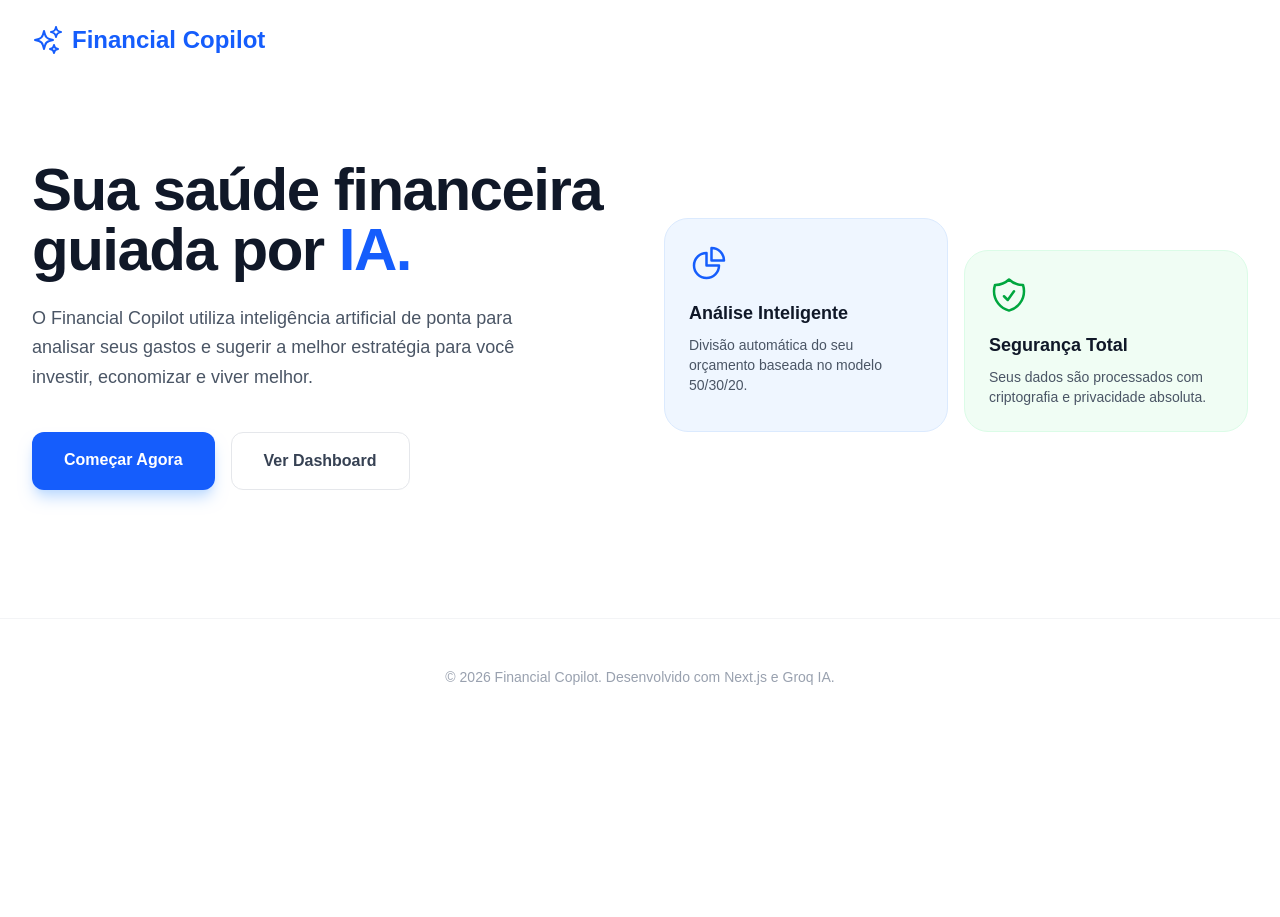
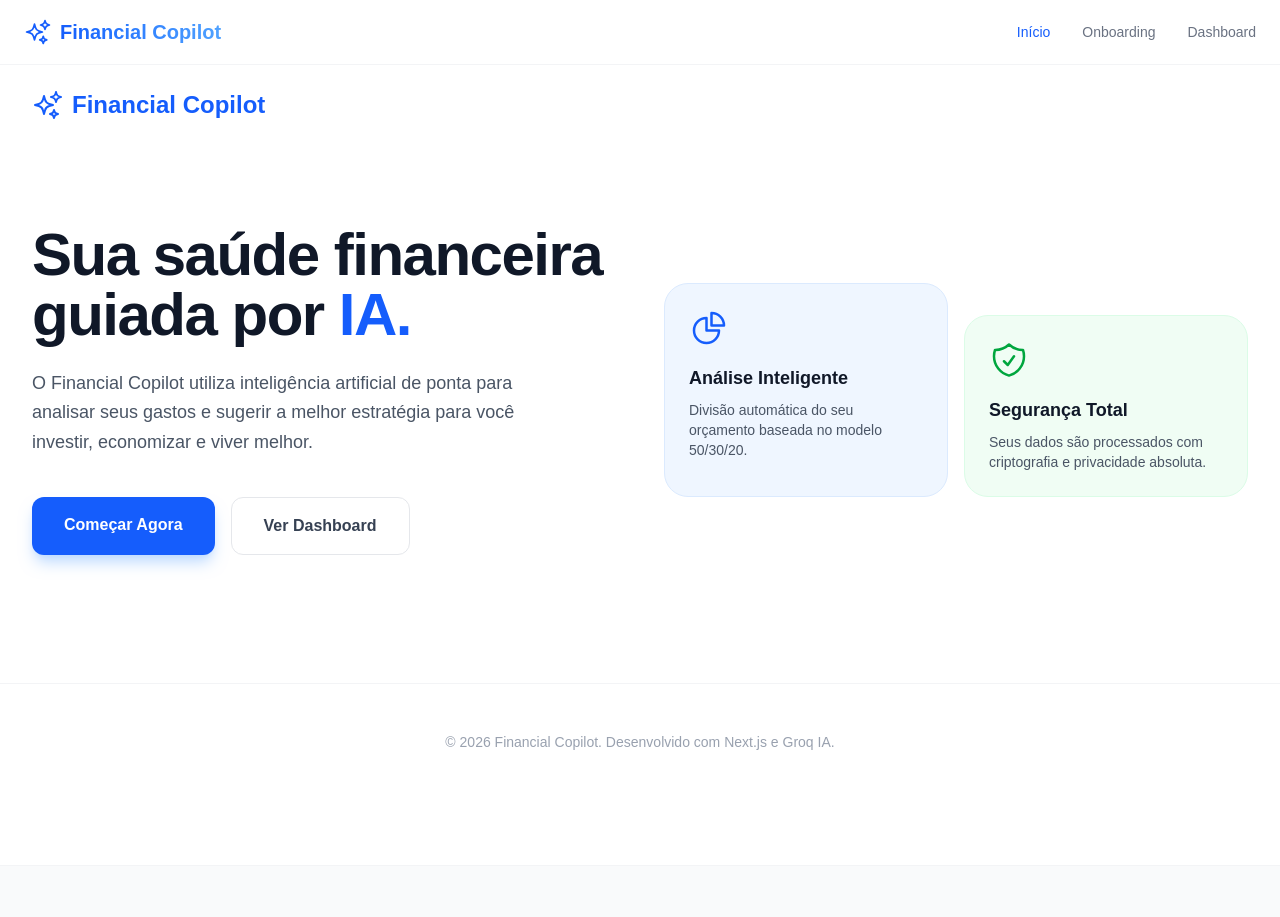
Before and after one commit to DaviRKL/financial-copilot, a Next.js app: page / in a window 1280 px wide. Shown: the top 917 px of the page. Before the commit the page ends 800 px from the top, so only its background shows below. Built offline with nearby package versions, Linux system fonts and the light colour scheme.

Commit message:
feat(ui): implement global layout system with navbar, footer and breadcrumbs

```diff
--- /dev/null
+++ b/src/components/layouts/Breadcrumbs.tsx
@@ -0,0 +1,57 @@
+import React from 'react';
+import Link from 'next/link';
+import { useRouter } from 'next/router';
+import { ChevronRightIcon, HomeIcon } from '@heroicons/react/20/solid';
+
+// Mapeamento de rotas para nomes amigáveis
+const routeLabels: Record<string, string> = {
+  onboarding: 'Cadastro Inicial',
+  dashboard: 'Painel de Controle',
+};
+
+export default function Breadcrumbs() {
+  const router = useRouter();
+  const pathnames = router.pathname.split('/').filter((x) => x);
+
+  // Não mostrar breadcrumbs na Home
+  if (router.pathname === '/') return null;
+
+  return (
+    <nav className="flex px-6 py-3 text-gray-400 bg-gray-50/50 border-b border-gray-100" aria-label="Breadcrumb">
+      <ol className="inline-flex items-center space-x-1 md:space-x-3 max-w-7xl mx-auto w-full">
+        <li className="inline-flex items-center">
+          <Link href="/" className="inline-flex items-center text-xs font-medium hover:text-blue-600 transition-colors">
+            <HomeIcon className="w-3 h-3 mr-2" />
+            Início
+          </Link>
+        </li>
+
+        {pathnames.map((value, index) => {
+          const last = index === pathnames.length - 1;
+          const to = `/${pathnames.slice(0, index + 1).join('/')}`;
+          const label = routeLabels[value] || value;
+
+          return (
+            <li key={to}>
+              <div className="flex items-center">
+                <ChevronRightIcon className="w-4 h-4 text-gray-300 mx-1" />
+                {last ? (
+                  <span className="ml-1 text-xs font-semibold text-gray-700 md:ml-2">
+                    {label}
+                  </span>
+                ) : (
+                  <Link
+                    href={to}
+                    className="ml-1 text-xs font-medium hover:text-blue-600 md:ml-2 transition-colors"
+                  >
+                    {label}
+                  </Link>
+                )}
+              </div>
+            </li>
+          );
+        })}
+      </ol>
+    </nav>
+  );
+}
--- /dev/null
+++ b/src/components/layouts/Footer.tsx
@@ -0,0 +1,29 @@
+import React from 'react';
+
+export default function Footer() {
+  return (
+    <footer className="bg-gray-50 border-t border-gray-100 py-12">
+      <div className="max-w-7xl mx-auto px-6 flex flex-col md:flex-row justify-between items-center gap-6">
+        <div className="text-center md:text-left">
+          <p className="text-gray-900 font-semibold">Financial Copilot</p>
+          <p className="text-gray-500 text-sm mt-1">
+            Planejamento financeiro inteligente com Llama-3.
+          </p>
+        </div>
+
+        <div className="text-sm text-gray-400 text-center">
+          <p>&copy; 2026 Todos os direitos reservados.</p>
+          <p className="mt-1">
+            Desenvolvido por <span className="text-gray-600 font-medium">Davi Konuma</span> — FATEC Sorocaba.
+          </p>
+        </div>
+
+        <div className="flex gap-4">
+          <span className="px-3 py-1 bg-white border border-gray-200 rounded-full text-[10px] font-bold text-gray-400 uppercase tracking-widest">
+            Next.js + Tailwind
+          </span>
+        </div>
+      </div>
+    </footer>
+  );
+}
--- /dev/null
+++ b/src/components/layouts/MainLayout.tsx
@@ -0,0 +1,21 @@
+import React from 'react';
+import Navbar from './Navbar';
+import Footer from './Footer';
+import Breadcrumbs from './Breadcrumbs';
+
+interface MainLayoutProps {
+  children: React.ReactNode;
+}
+
+export default function MainLayout({ children }: MainLayoutProps) {
+  return (
+    <div className="flex flex-col min-h-screen">
+      <Navbar />
+      <Breadcrumbs />
+      <main className="flex-grow">
+        {children}
+      </main>
+      <Footer />
+    </div>
+  );
+}
--- /dev/null
+++ b/src/components/layouts/Navbar.tsx
@@ -0,0 +1,45 @@
+import React from 'react';
+import Link from 'next/link';
+import { useRouter } from 'next/router';
+import { SparklesIcon } from '@heroicons/react/24/outline';
+
+export default function Navbar() {
+  const router = useRouter();
+
+  const navLinks = [
+    { name: 'Início', href: '/' },
+    { name: 'Onboarding', href: '/onboarding' },
+    { name: 'Dashboard', href: '/dashboard' },
+  ];
+
+  return (
+    <nav className="sticky top-0 z-50 bg-white/80 backdrop-blur-md border-b border-gray-100">
+      <div className="max-w-7xl mx-auto px-6 h-16 flex items-center justify-between">
+        {/* Logo */}
+        <Link href="/" className="flex items-center gap-2 group">
+          <SparklesIcon className="h-7 w-7 text-blue-600 group-hover:rotate-12 transition-transform" />
+          <span className="text-xl font-bold bg-clip-text text-transparent bg-gradient-to-r from-blue-600 to-blue-400">
+            Financial Copilot
+          </span>
+        </Link>
+
+        {/* Desktop Links */}
+        <div className="hidden md:flex items-center gap-8">
+          {navLinks.map((link) => (
+            <Link
+              key={link.href}
+              href={link.href}
+              className={`text-sm font-medium transition-colors ${
+                router.pathname === link.href
+                  ? 'text-blue-600'
+                  : 'text-gray-500 hover:text-gray-900'
+              }`}
+            >
+              {link.name}
+            </Link>
+          ))}
+        </div>
+      </div>
+    </nav>
+  );
+}
--- a/src/pages/_app.tsx
+++ b/src/pages/_app.tsx
@@ -1,3 +1,4 @@
+import MainLayout from "@/components/layouts/MainLayout";
 import { FinanceProvider } from "@/contexts/FinanceContext";
 import "@/styles/globals.css";
 import type { AppProps } from "next/app";
@@ -5,7 +6,9 @@
 export default function App({ Component, pageProps }: AppProps) {
   return (
     <FinanceProvider>
-      <Component {...pageProps} />
+      <MainLayout>
+        <Component {...pageProps} />
+      </MainLayout>
     </FinanceProvider>
   );
 }
```
